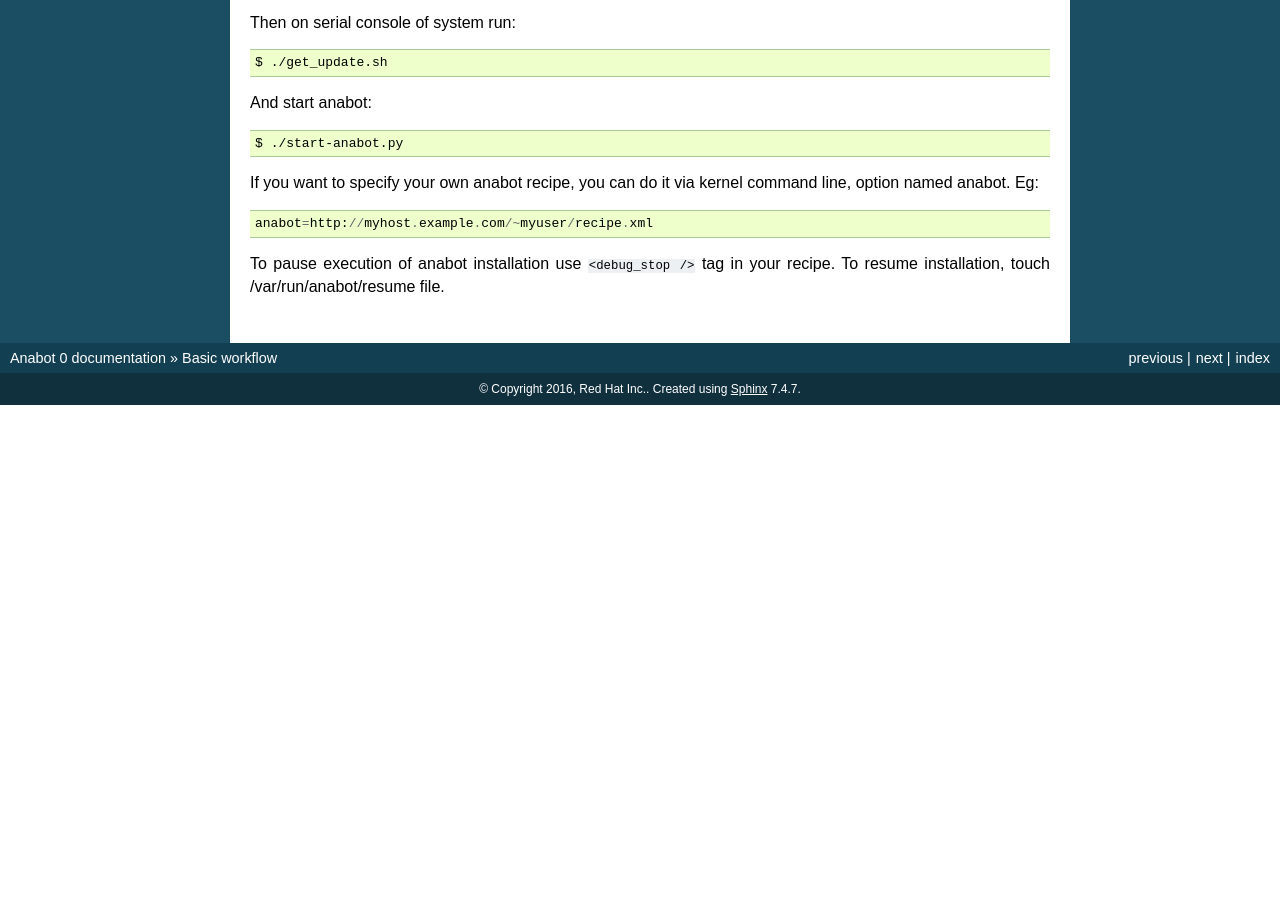
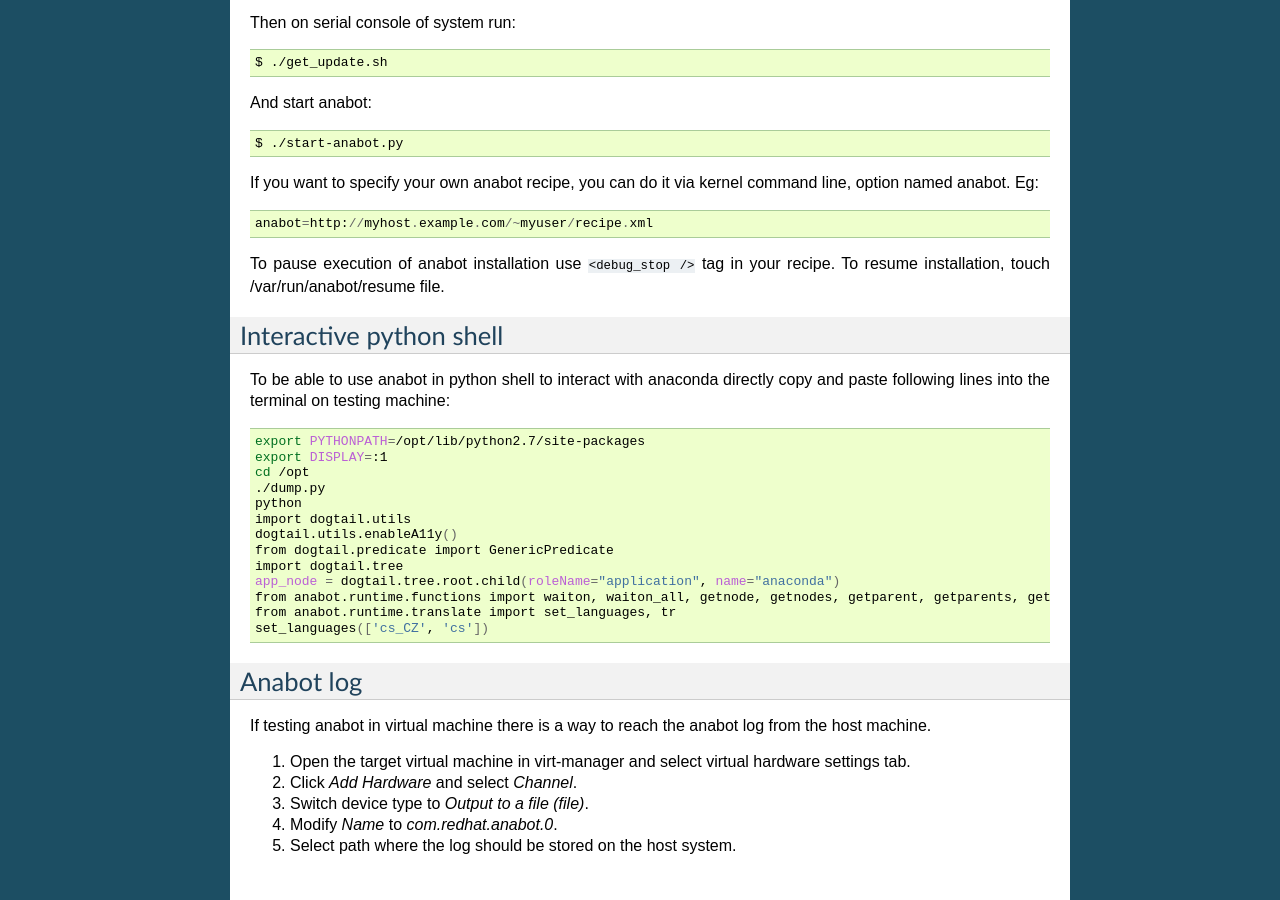
Before and after one commit to rhinstaller/anabot, a Sphinx documentation site: the page built from Doc/workflow.rst, in a window 1280 px wide and 900 px high, scrolled down 625 px. Built offline with Sphinx 7.4.7, drawn with Linux system fonts in a browser that asks for light colours; before the commit the page ends 1030 px from its top, so only the background shows below that; some of the changed text lies outside the part shown.

Commit message:
Doc: More workflow information.
* Interactive python shell howto on testing machine.
* How to get anabot log on host machine if anabot is running in virtual
  machine.

```diff
--- a/Doc/workflow.rst
+++ b/Doc/workflow.rst
@@ -55,3 +55,42 @@
 
 To pause execution of anabot installation use ``<debug_stop />`` tag in your
 recipe. To resume installation, touch /var/run/anabot/resume file.
+
+Interactive python shell
+------------------------
+
+To be able to use anabot in python shell to interact with anaconda directly
+copy and paste following lines into the terminal on testing machine:
+
+.. code-block:: bash
+
+    export PYTHONPATH=/opt/lib/python2.7/site-packages
+    export DISPLAY=:1
+    cd /opt
+    ./dump.py
+    python
+    import dogtail.utils
+    dogtail.utils.enableA11y()
+    from dogtail.predicate import GenericPredicate
+    import dogtail.tree
+    app_node = dogtail.tree.root.child(roleName="application", name="anaconda")
+    from anabot.runtime.functions import waiton, waiton_all, getnode, getnodes, getparent, getparents, getsibling, hold_key, release_key
+    from anabot.runtime.translate import set_languages, tr
+    set_languages(['cs_CZ', 'cs'])
+
+Anabot log
+----------
+
+If testing anabot in virtual machine there is a way to reach the anabot log from
+the host machine.
+
+1. Open the target virtual machine in virt-manager and select virtual hardware
+   settings tab.
+
+2. Click *Add Hardware* and select *Channel*.
+
+3. Switch device type to *Output to a file (file)*.
+
+4. Modify *Name* to *com.redhat.anabot.0*.
+
+5. Select path where the log should be stored on the host system.
```
